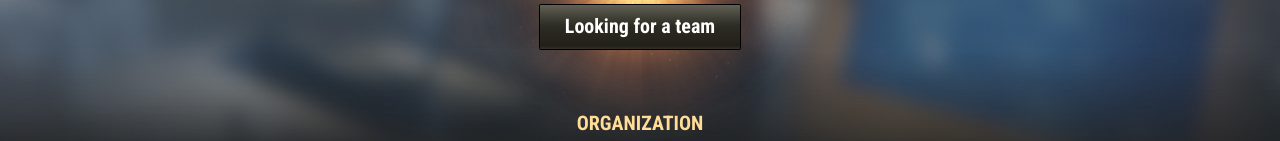
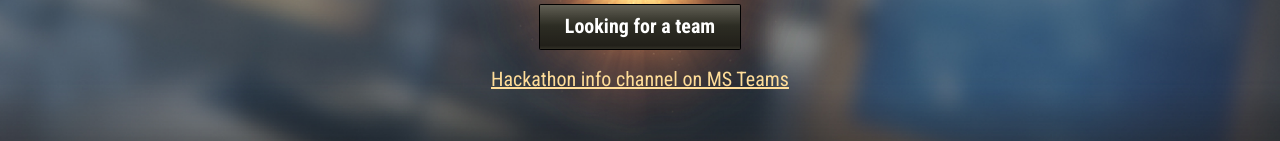
Before and after one commit to tomasreichmann/prague-wot-hackathon, a React (Create React App) app: page / in a window 1280 px wide. Shown: the part 736-877 px from the top of the page. Built offline with nearby package versions, Linux system fonts and the light colour scheme.

Commit message:
updated links

```diff
--- a/src/App.tsx
+++ b/src/App.tsx
@@ -2,7 +2,7 @@ import { Player } from "@remotion/player";
 import { durationInFrames } from "./remotion/HackathonIntroVideo";
 import HackathonIntroComposition from "./remotion/HackathonIntroComposition";
 import Button from "./Button";
-import { joinLink, lookingForATeamLink } from "./constants";
+import { infoChannelLink, joinLink, lookingForATeamLink } from "./constants";
 
 export default function App() {
   return (
@@ -110,6 +110,12 @@ export default function App() {
           >
             Looking for a team
           </Button>
+          <a
+            href={infoChannelLink}
+            className="z-10 mt-2 text-primary underline hover:text-white hover:no-underline transition-colors"
+          >
+            Hackathon info channel on MS Teams
+          </a>
         </div>
         <div className="z-10 relative lg:pt-10 lg:text-lg xl:text-xl">
           <h2 className="text-primary font-bold">ORGANIZATION</h2>
--- a/src/constants.ts
+++ b/src/constants.ts
@@ -1,2 +1,5 @@
 export const joinLink = "https://surveys.wargaming.net/s3/Hackathon-Hab-2022";
-export const lookingForATeamLink = "https://teams.microsoft.com/l/channel/19%3ab240bf2153c844f08eff8ad30ae10477%40thread.skype/WOTPRG%2520Hackathon%25202022%2520Looking%2520for%2520a%2520team%2520or%2520member?groupId=7534daf6-ab7c-4226-bd95-df39236fab49&tenantId=5f98fadd-e7df-4de5-af15-f3da802bab2a";
+export const lookingForATeamLink =
+  "https://teams.microsoft.com/l/channel/19%3af09940b209a04ff7a4c82091d51d0b61%40thread.skype/WOTPRG%2520Hackathon%25202022%2520Looking%2520for%2520a%2520team%2520or%2520member?groupId=ac31c2e3-cf31-41ba-8318-c24b47ce6a2b&tenantId=5f98fadd-e7df-4de5-af15-f3da802bab2a";
+export const infoChannelLink =
+  "https://teams.microsoft.com/l/channel/19%3a7e4ad9988a804c07a1a328ca12c1d6ed%40thread.skype/WOTPRG%2520Hackathon%25202022%2520-%2520INFO?groupId=ac31c2e3-cf31-41ba-8318-c24b47ce6a2b&tenantId=5f98fadd-e7df-4de5-af15-f3da802bab2a";
```
